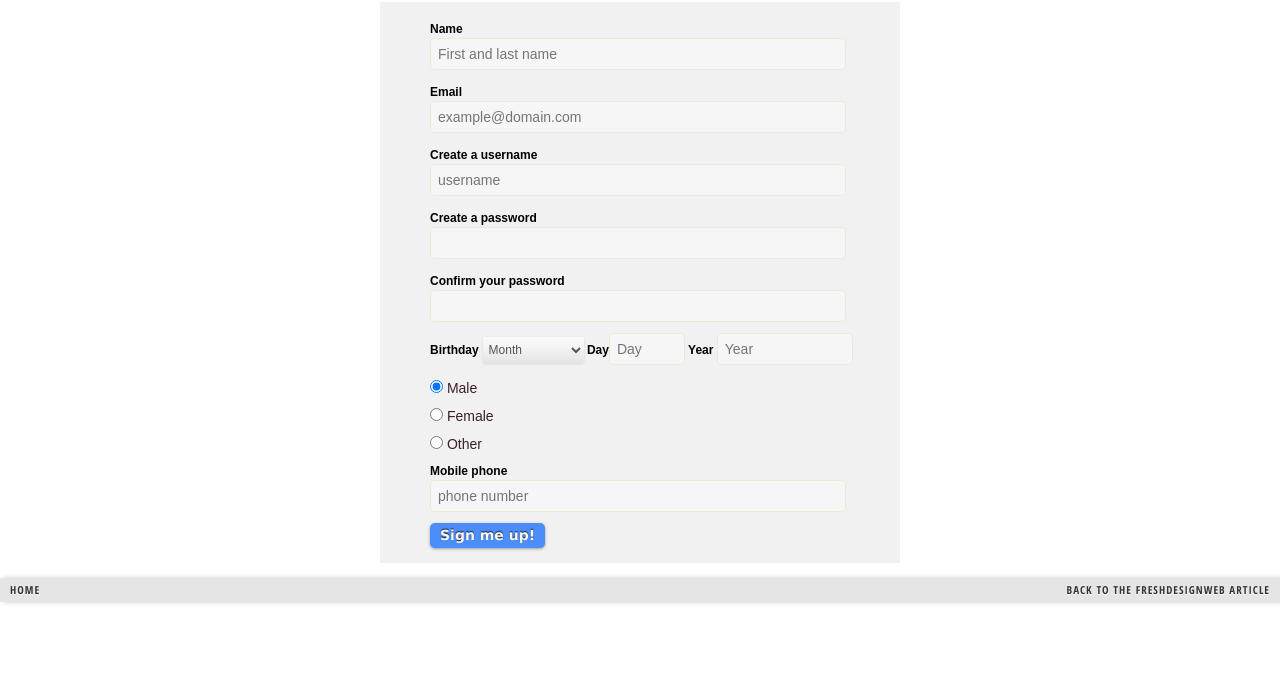
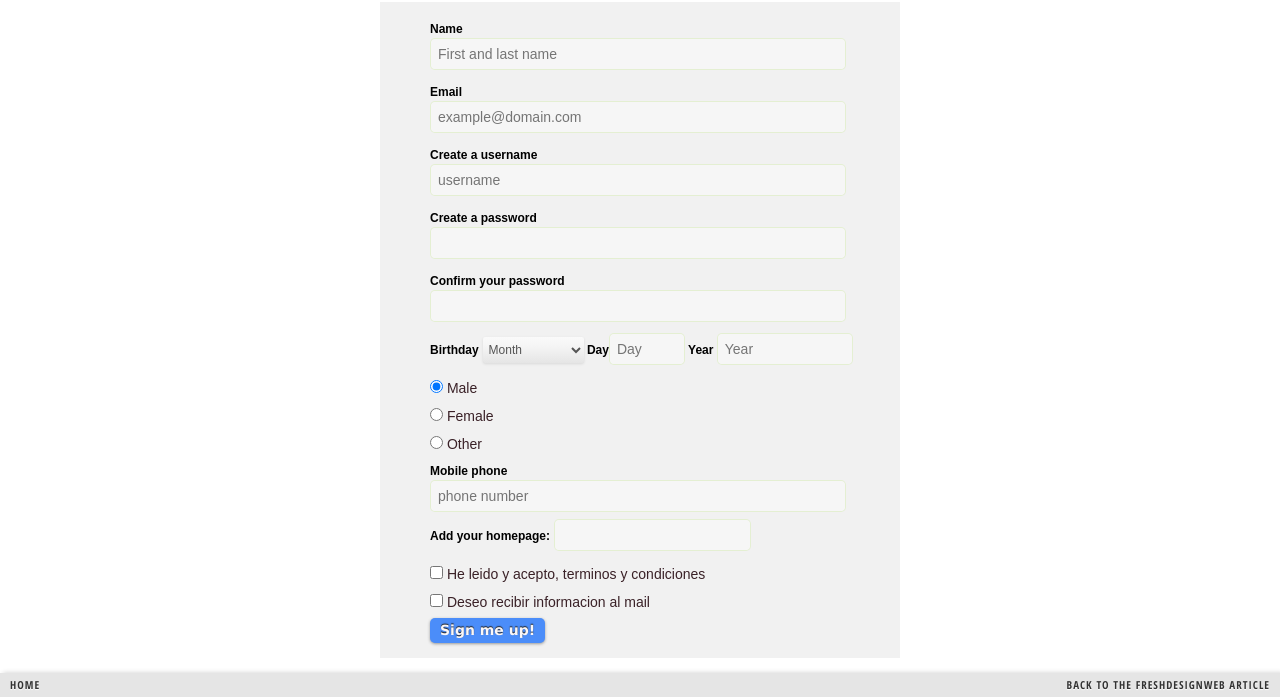
Before and after one commit to manujigena/primerRepositor, a plain HTML site: page index.html in a window 1280 px wide. Shown: the part 142-839 px from the top of the page. Before the commit the page ends 800 px from the top, so only its background shows below. Drawn offline with Linux system fonts and the light colour scheme.

Commit message:
Agregado para el ingreso de pagina web (URL)

```diff
--- a/index.html
+++ b/index.html
@@ -68,6 +68,13 @@
 
             <p class="contact"><label for="phone">Mobile phone</label></p>
             <input id="phone" name="phone" placeholder="phone number" required="" type="text"> <br>
+
+            <label>Add your homepage:</label>
+            <input type="url" name="homepage"><br>
+
+            <input type="checkbox" name="vehicle1" value="Bike"> He leido y acepto, terminos y condiciones<br>
+            <input type="checkbox" name="vehicle2" value="Car"> Deseo recibir informacion al mail<br>
+
             <input class="buttom" name="submit" id="submit" tabindex="5" value="Sign me up!" type="submit">
 
 
```
